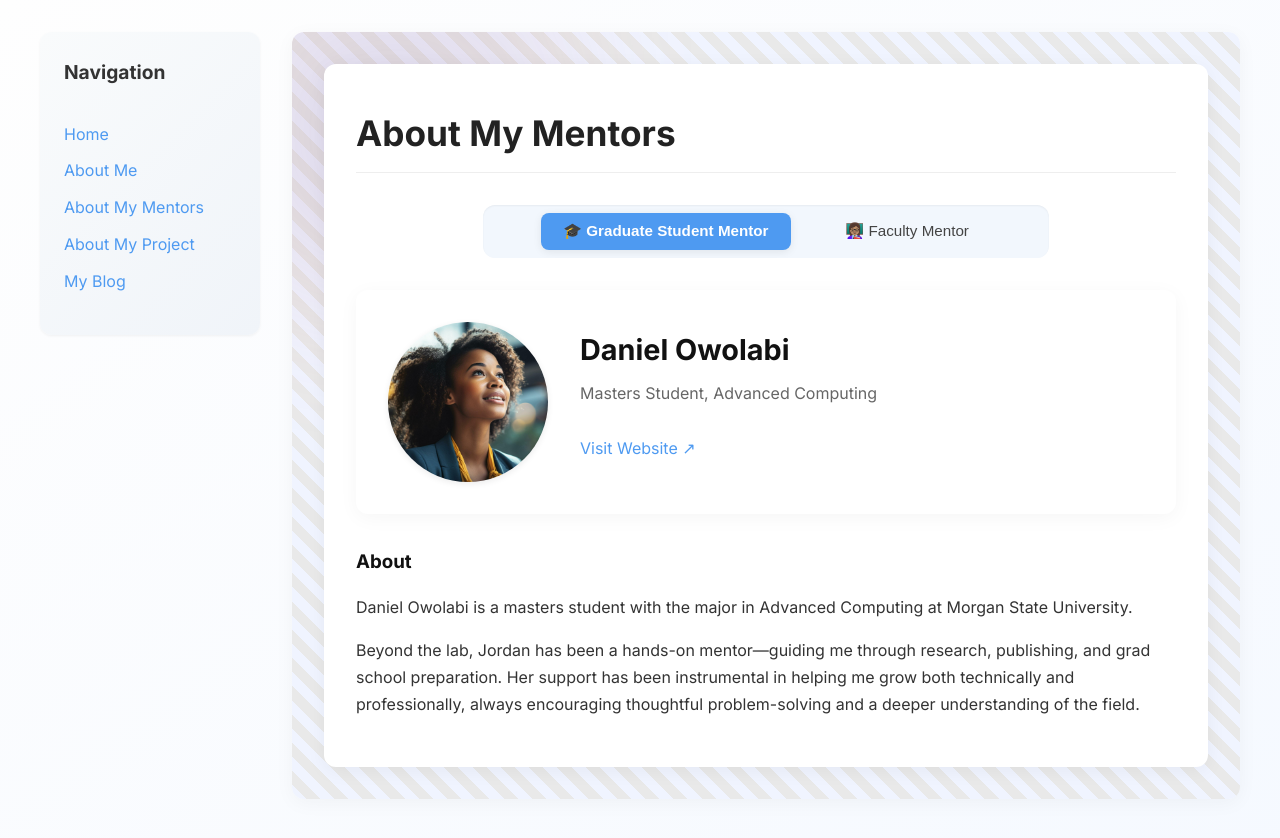
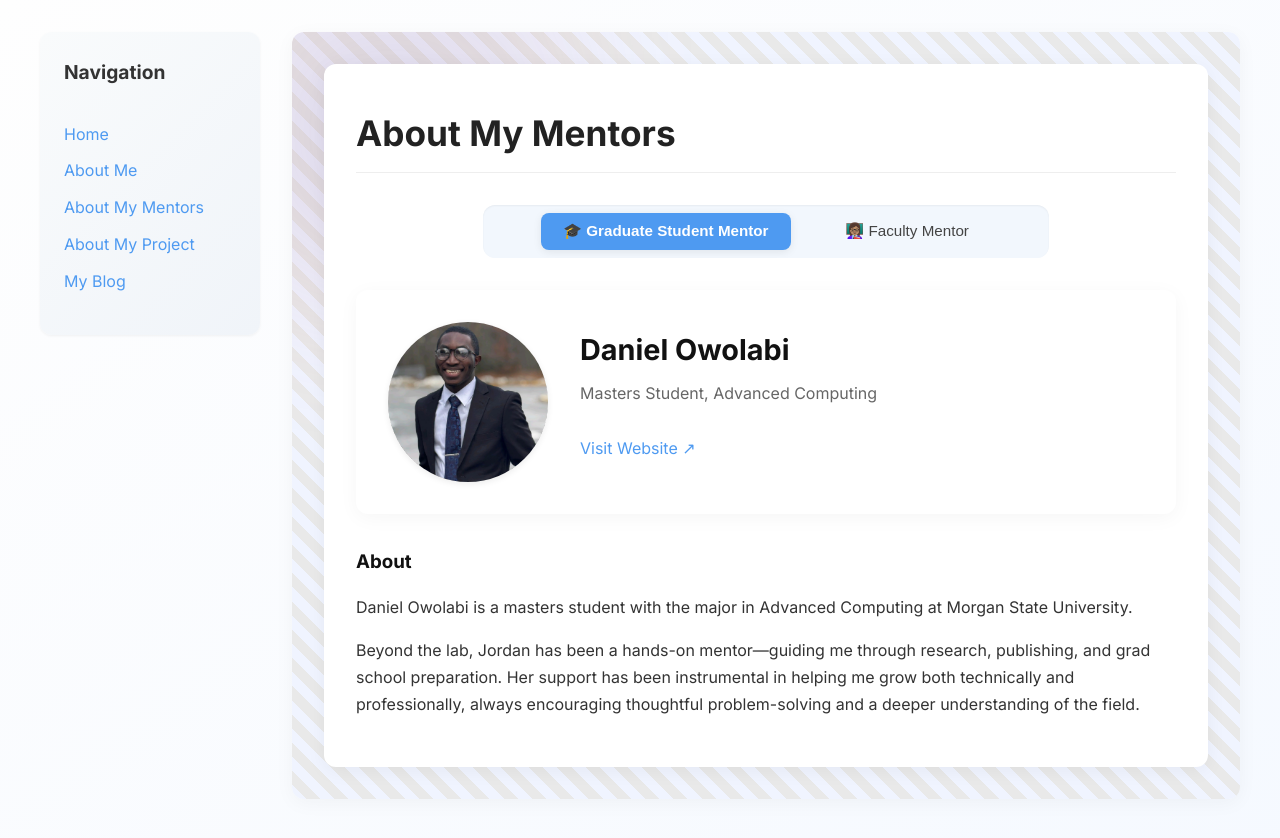
Before and after one commit to SumitKatuwal3382/SumitKatuwal3382.github.io, a Jekyll site: the page built from pages/about-my-mentor.md, in a window 1280 px wide. Shown: the top 838 px of the page. Built offline with Jekyll 4.4.1, drawn with Linux system fonts in a browser that asks for light colours.

Commit message:
Update about-my-mentor.md

```diff
--- a/pages/about-my-mentor.md
+++ b/pages/about-my-mentor.md
@@ -6,7 +6,7 @@ permalink: /about-my-mentor.html
 graduate_mentor:
   name: Daniel Owolabi
   title: Masters Student, Advanced Computing
-  image: /assets/images/graduate-student-mentor.jpg
+  image: /assets/images/Dainel.png
   website: https://gradmentor.example.com
   bio: |
     Daniel Owolabi is a masters student with the major in Advanced Computing at Morgan State University.
```
Also changed, not shown: other parts of pages/about-my-mentor.md (+1 -1 lines).
